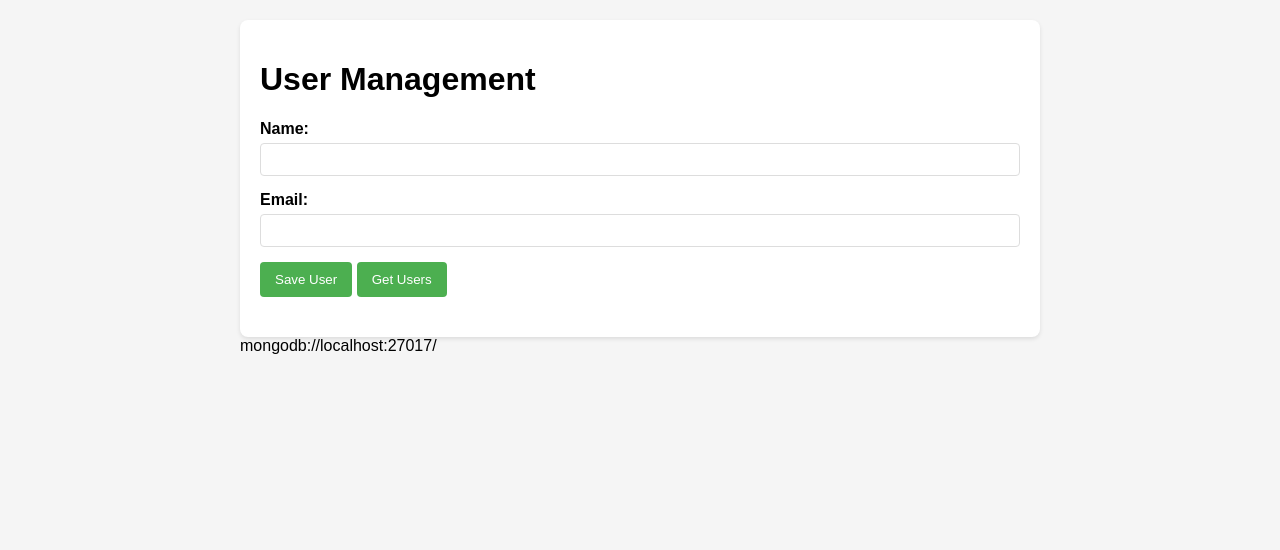
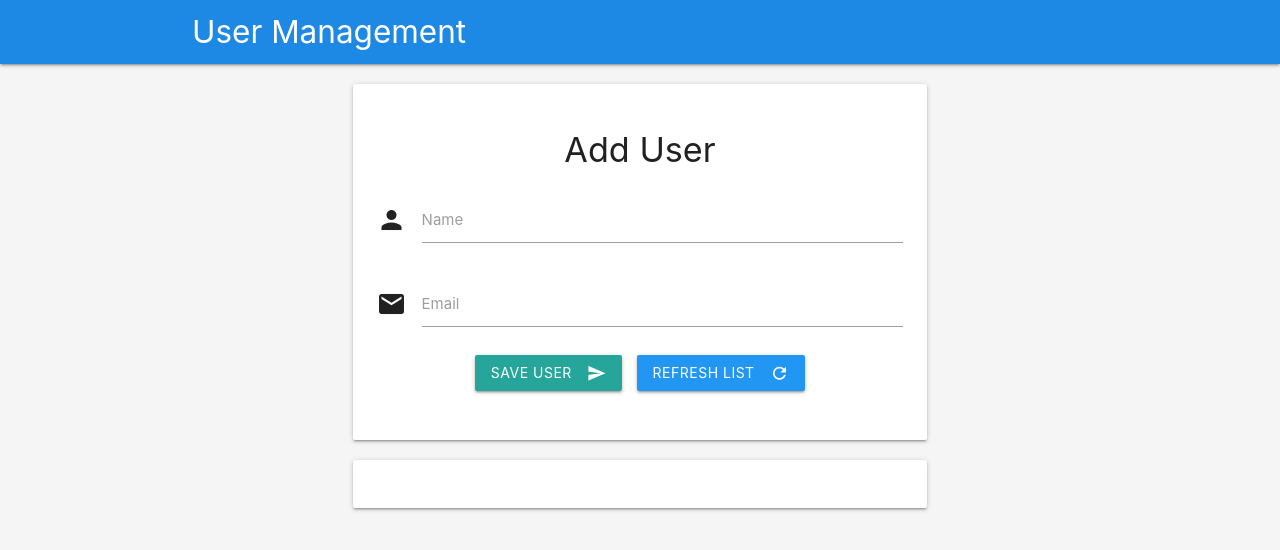
Before and after one commit to minurawijesinghe/sit725-2024-t2-prac4, a website: page index.html in a window 1280 px wide. Drawn offline with nearby package versions, Linux system fonts and the light colour scheme; no server answers.

Commit message:
update materialize components

```diff
--- a/index.html
+++ b/index.html
@@ -1,155 +1,61 @@
-<!-- index.html -->
 <!DOCTYPE html>
 <html lang="en">
 <head>
     <meta charset="UTF-8">
     <meta name="viewport" content="width=device-width, initial-scale=1.0">
     <title>MongoDB App</title>
-    <style>
-        body {
-            font-family: Arial, sans-serif;
-            max-width: 800px;
-            margin: 0 auto;
-            padding: 20px;
-            background-color: #f5f5f5;
-        }
-
-        .container {
-            background-color: white;
-            padding: 20px;
-            border-radius: 8px;
-            box-shadow: 0 2px 4px rgba(0, 0, 0, 0.1);
-        }
-
-        .form-group {
-            margin-bottom: 15px;
-        }
-
-        label {
-            display: block;
-            margin-bottom: 5px;
-            font-weight: bold;
-        }
-
-        input[type="text"] {
-            width: 100%;
-            padding: 8px;
-            border: 1px solid #ddd;
-            border-radius: 4px;
-            box-sizing: border-box;
-        }
-
-        button {
-            background-color: #4CAF50;
-            color: white;
-            padding: 10px 15px;
-            border: none;
-            border-radius: 4px;
-            cursor: pointer;
-        }
-
-        button:hover {
-            background-color: #45a049;
-        }
-
-        #userList {
-            margin-top: 20px;
-        }
-
-        .user-item {
-            background-color: #f9f9f9;
-            padding: 10px;
-            margin-bottom: 10px;
-            border-radius: 4px;
-        }
-    </style>
+    <!-- Materialize CSS -->
+    <link rel="stylesheet" href="https://cdnjs.cloudflare.com/ajax/libs/materialize/1.0.0/css/materialize.min.css">
+    <!-- Material Icons -->
+    <link href="https://fonts.googleapis.com/icon?family=Material+Icons" rel="stylesheet">
+    <link rel="stylesheet" href="styles.css">
 </head>
 <body>
+    <nav class="blue darken-1">
+        <div class="nav-wrapper container">
+            <a href="#" class="brand-logo">User Management</a>
+        </div>
+    </nav>
+
     <div class="container">
-        <h1>User Management</h1>
+        <div class="row">
+            <div class="col s12 m8 offset-m2">
+                <div class="card-panel">
+                    <h4 class="center-align">Add User</h4>
 
-        <div class="form-group">
-            <label for="name">Name:</label>
-            <input type="text" id="name" required>
+                    <div class="row">
+                        <div class="input-field col s12">
+                            <i class="material-icons prefix">person</i>
+                            <input id="name" type="text" class="validate">
+                            <label for="name">Name</label>
+                        </div>
+
+                        <div class="input-field col s12">
+                            <i class="material-icons prefix">email</i>
+                            <input id="email" type="email" class="validate">
+                            <label for="email">Email</label>
+                        </div>
+
+                        <div class="col s12 center-align">
+                            <button class="btn waves-effect waves-light" id="saveButton">
+                                Save User
+                                <i class="material-icons right">send</i>
+                            </button>
+                            <button class="btn waves-effect waves-light blue" id="refreshButton">
+                                Refresh List
+                                <i class="material-icons right">refresh</i>
+                            </button>
+                        </div>
+                    </div>
+                </div>
+
+                <div id="userList" class="card-panel"></div>
+            </div>
         </div>
-
-        <div class="form-group">
-            <label for="email">Email:</label>
-            <input type="text" id="email" required>
-        </div>
-
-        <button onclick="saveUser()">Save User</button>
-        <button onclick="getUsers()">Get Users</button>
-
-        <div id="userList"></div>
     </div>
 
-    <script>
-        // Backend API URL
-        const API_URL = 'http://localhost:3000';
-
-        // Function to save user
-        async function saveUser() {
-            const name = document.getElementById('name').value;
-            const email = document.getElementById('email').value;
-
-            if (!name || !email) {
-                alert('Please fill in all fields');
-                return;
-            }
-
-            try {
-                const response = await fetch(`${API_URL}/users`, {
-                    method: 'POST',
-                    headers: {
-                        'Content-Type': 'application/json',
-                    },
-                    body: JSON.stringify({ name, email }),
-                });
-
-                if (response.ok) {
-                    alert('User saved successfully');
-                    document.getElementById('name').value = '';
-                    document.getElementById('email').value = '';
-                    getUsers(); // Refresh the list
-                } else {
-                    alert('Error saving user');
-                }
-            } catch (error) {
-                console.error('Error:', error);
-                alert('Error saving user');
-            }
-        }
-
-        // Function to get users
-        async function getUsers() {
-            try {
-                const response = await fetch(`${API_URL}/users`);
-                const users = await response.json();
-
-                const userList = document.getElementById('userList');
-                userList.innerHTML = '<h2>Users</h2>';
-
-                users.forEach(user => {
-                    const userDiv = document.createElement('div');
-                    userDiv.className = 'user-item';
-                    userDiv.innerHTML = `
-                        <strong>Name:</strong> ${user.name}<br>
-                        <strong>Email:</strong> ${user.email}
-                    `;
-                    userList.appendChild(userDiv);
-                });
-            } catch (error) {
-                console.error('Error:', error);
-                alert('Error getting users');
-            }
-        }
-
-        // Load users when page loads
-        getUsers();
-    </script>
+    <!-- Materialize JavaScript -->
+    <script src="https://cdnjs.cloudflare.com/ajax/libs/materialize/1.0.0/js/materialize.min.js"></script>
+    <script src="script.js"></script>
 </body>
 </html>
-
-
-mongodb://localhost:27017/
--- a/scripts.js
+++ b/script.js
@@ -1,21 +1,44 @@
 // script.js
-// Backend API URL
 const API_URL = 'http://localhost:3000';
 
-// Function to display messages (error or success)
+// Initialize Materialize components
+document.addEventListener('DOMContentLoaded', function() {
+    // Initialize any Materialize components here if needed
+    M.updateTextFields();
+
+    // Initialize event listeners
+    initializeEventListeners();
+
+    // Load initial data
+    getUsers();
+});
+
+// Initialize all event listeners
+function initializeEventListeners() {
+    // Save button click handler
+    document.getElementById('saveButton').addEventListener('click', saveUser);
+
+    // Refresh button click handler
+    document.getElementById('refreshButton').addEventListener('click', getUsers);
+
+    // Add event listeners for enter key in input fields
+    const inputs = document.querySelectorAll('input');
+    inputs.forEach(input => {
+        input.addEventListener('keypress', (e) => {
+            if (e.key === 'Enter') {
+                saveUser();
+            }
+        });
+    });
+}
+
+// Function to show messages using Materialize toast
 function showMessage(message, type) {
-    const messageDiv = document.createElement('div');
-    messageDiv.textContent = message;
-    messageDiv.className = type;
-
-    // Remove previous messages
-    const previousMessages = document.querySelectorAll('.error, .success');
-    previousMessages.forEach(msg => msg.remove());
-
-    document.querySelector('.container').appendChild(messageDiv);
-
-    // Remove message after 3 seconds
-    setTimeout(() => messageDiv.remove(), 3000);
+    M.toast({
+        html: message,
+        classes: type,
+        displayLength: 3000
+    });
 }
 
 // Function to validate email
@@ -55,6 +78,8 @@ async function saveUser() {
             showMessage('User saved successfully', 'success');
             nameInput.value = '';
             emailInput.value = '';
+            // Reset Materialize labels
+            M.updateTextFields();
             getUsers(); // Refresh the list
         } else {
             const error = await response.json();
@@ -73,10 +98,14 @@ async function getUsers() {
         const users = await response.json();
 
         const userList = document.getElementById('userList');
-        userList.innerHTML = '<h2>Users</h2>';
+        userList.innerHTML = '<h5 class="center-align">Users List</h5>';
 
         if (users.length === 0) {
-            userList.innerHTML += '<p>No users found</p>';
+            userList.innerHTML += `
+                <div class="center-align grey-text">
+                    <i class="material-icons medium">person_outline</i>
+                    <p>No users found</p>
+                </div>`;
             return;
         }
 
@@ -84,8 +113,19 @@ async function getUsers() {
             const userDiv = document.createElement('div');
             userDiv.className = 'user-item';
             userDiv.innerHTML = `
-                <strong>Name:</strong> ${user.name}<br>
-                <strong>Email:</strong> ${user.email}
+                <div class="row valign-wrapper" style="margin-bottom: 0;">
+                    <div class="col s2 m1">
+                        <i class="material-icons circle blue white-text">person</i>
+                    </div>
+                    <div class="col s10 m11">
+                        <span class="black-text">
+                            <strong>${user.name}</strong>
+                        </span><br>
+                        <span class="user-email">
+                            <i class="material-icons tiny">email</i> ${user.email}
+                        </span>
+                    </div>
+                </div>
             `;
             userList.appendChild(userDiv);
         });
@@ -94,18 +134,3 @@ async function getUsers() {
         showMessage('Error fetching users', 'error');
     }
 }
-
-// Initialize app when DOM is loaded
-document.addEventListener('DOMContentLoaded', () => {
-    getUsers();
-
-    // Add event listeners for enter key in input fields
-    const inputs = document.querySelectorAll('input');
-    inputs.forEach(input => {
-        input.addEventListener('keypress', (e) => {
-            if (e.key === 'Enter') {
-                saveUser();
-            }
-        });
-    });
-});
--- a/styles.css
+++ b/styles.css
@@ -1,71 +1,51 @@
 /* styles.css */
 body {
-    font-family: Arial, sans-serif;
-    max-width: 800px;
-    margin: 0 auto;
-    padding: 20px;
     background-color: #f5f5f5;
 }
 
-.container {
-    background-color: white;
-    padding: 20px;
-    border-radius: 8px;
-    box-shadow: 0 2px 4px rgba(0, 0, 0, 0.1);
-}
-
-.form-group {
-    margin-bottom: 15px;
-}
-
-label {
-    display: block;
-    margin-bottom: 5px;
-    font-weight: bold;
-}
-
-input[type="text"] {
-    width: 100%;
-    padding: 8px;
-    border: 1px solid #ddd;
-    border-radius: 4px;
-    box-sizing: border-box;
-}
-
-button {
-    background-color: #4CAF50;
-    color: white;
-    padding: 10px 15px;
-    border: none;
-    border-radius: 4px;
-    cursor: pointer;
-    margin-right: 10px;
-}
-
-button:hover {
-    background-color: #45a049;
-}
-
-#userList {
+.card-panel {
     margin-top: 20px;
 }
 
 .user-item {
-    background-color: #f9f9f9;
-    padding: 10px;
+    padding: 15px;
     margin-bottom: 10px;
-    border-radius: 4px;
-    border: 1px solid #eee;
+    border-radius: 2px;
+    background-color: #fff;
+    box-shadow: 0 2px 2px 0 rgba(0,0,0,0.14);
 }
 
-.error {
-    color: #ff0000;
-    margin-top: 5px;
-    font-size: 0.9em;
+.user-item:hover {
+    box-shadow: 0 4px 8px 0 rgba(0,0,0,0.2);
+    transition: all 0.3s ease;
 }
 
-.success {
-    color: #4CAF50;
-    margin-top: 5px;
-    font-size: 0.9em;
+.toast.error {
+    background-color: #ef5350;
 }
+
+.toast.success {
+    background-color: #66bb6a;
+}
+
+.btn {
+    margin: 5px;
+}
+
+/* Custom styles for user list */
+.user-email {
+    color: #666;
+    font-style: italic;
+}
+
+.user-icon {
+    vertical-align: middle;
+    margin-right: 8px;
+}
+
+/* Responsive adjustments */
+@media only screen and (max-width: 600px) {
+    .container {
+        width: 95%;
+    }
+}
```
